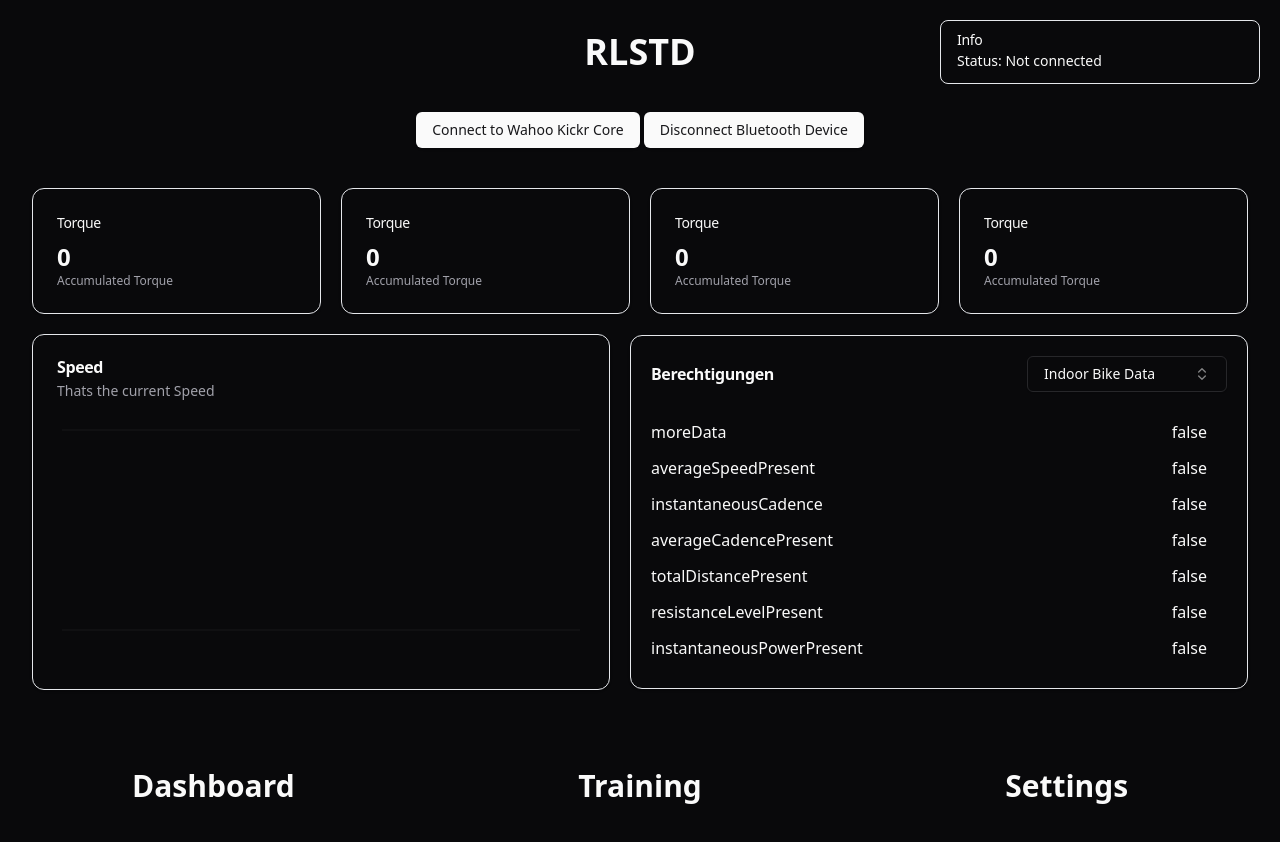
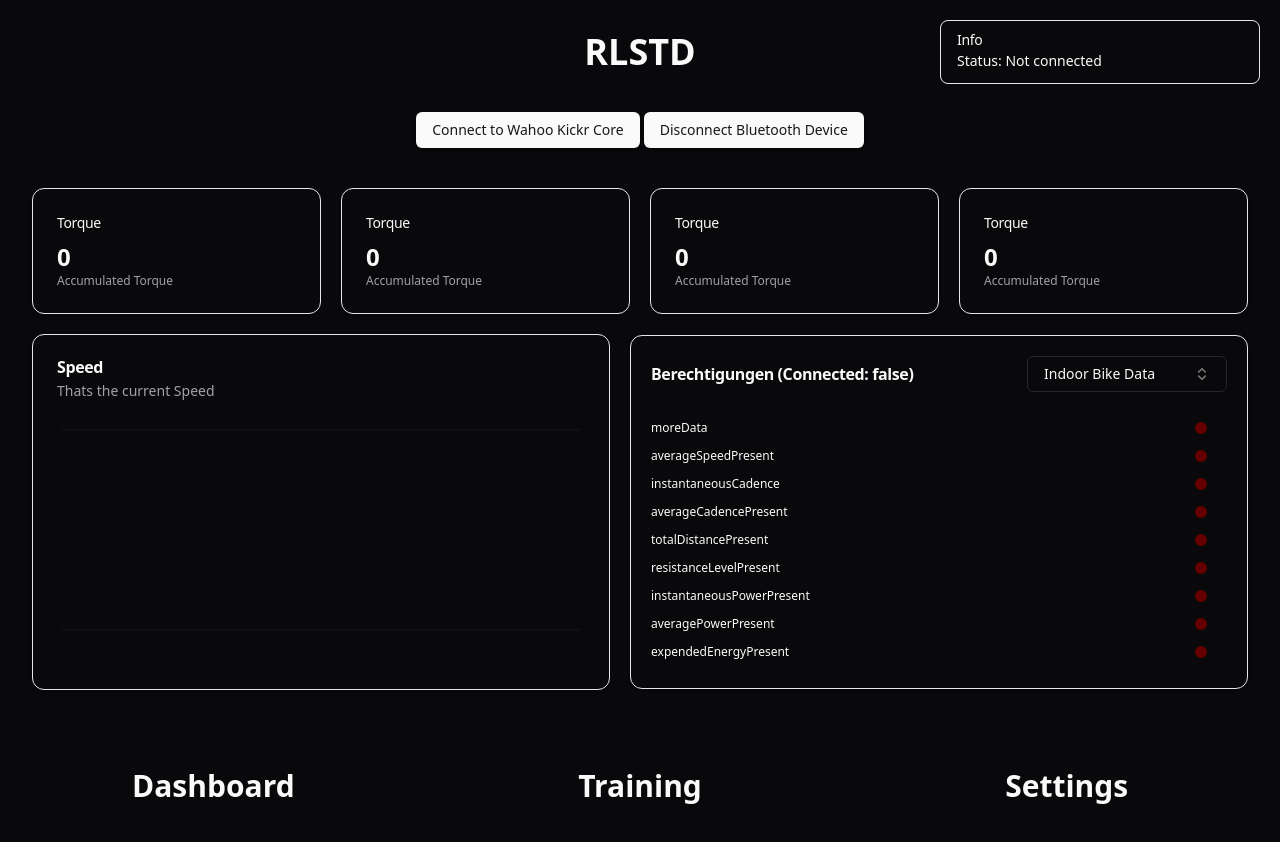
Before and after one commit to pafinkbeiner/RLSTD, a React (Vite) app: page / in a window 1280 px wide. Shown: the top 842 px of the page. Built offline with nearby package versions, Linux system fonts and the light colour scheme.

Commit message:
Added fitness machine feature and target settings feature flags

```diff
--- /dev/null
+++ b/src/components/Circle.tsx
@@ -0,0 +1,16 @@
+interface IProps {
+  color?: string;
+}
+
+const Circle = ({color}: IProps) => {
+
+  const style = {
+    backgroundColor: color ?? "red",
+  }
+
+  return (
+    <div className="h-3 w-3 bg-red-500 rounded-full" style={style}></div>
+  )
+}
+
+export default Circle
--- a/src/components/FlagsBox.tsx
+++ b/src/components/FlagsBox.tsx
@@ -1,29 +1,42 @@
 import { useEffect, useState } from "react";
 import { ComboBox } from "./ComboBox"
 import { Card, CardTitle } from "./ui/card"
-import { notify_0x2AD2 } from "@/lib/bluetooth";
-import { convert_0x2AD2, flags_0x2AD2 } from "@/lib/convert";
+import { connected, notify_0x2AD2, read_0x2ACC } from "@/lib/bluetooth";
+import { convert_0x2ACC, convert_0x2AD2, flags_0x2ACC_FMFF, flags_0x2ACC_TSFF, flags_0x2AD2 } from "@/lib/convert";
+import Circle from "./Circle";
 
 const options = [
   { value: "indoor_bike_data", label: "Indoor Bike Data" },
-  { value: "2", label: "Option 2" },
-  { value: "3", label: "Option 3" },
+  { value: "fitness_machine_feature", label: "Fitness Machine Feature" },
+  { value: "target_setting_feature", label: "Target Setting Feature" },
 ];
 
 const FlagsBox = () => {
 
+  const [connectedState, setConnectedState] = useState(false);
   const [selectedOption, setSelectedOption] = useState<string>("");
   const [flag_0x2AD2, setFlags_0x2AD2] = useState<number>(0);
+  const [flag_0x2ACC_FMFF, setFlags_0x2ACC_FMFF] = useState<number>(0);
+  const [flag_0x2ACC_TSFF, setFlags_0x2ACC_TSFF] = useState<number>(0);
 
   useEffect(() => {
+
+    const sub_connected = connected.asObservable().subscribe(v => setConnectedState(v));
 
     const sub_0x2AD2 = notify_0x2AD2.asObservable().subscribe(v => {
       const value = convert_0x2AD2(v);
       setFlags_0x2AD2(value.flags);
     });
 
+    read_0x2ACC?.refresh().then(v => {
+      const value = convert_0x2ACC(v);
+      setFlags_0x2ACC_FMFF(value.fitnessMachineFeatures);
+      setFlags_0x2ACC_TSFF(value.targetSettingFeatures);
+    });
+
     return () => {
       sub_0x2AD2.unsubscribe();
+      sub_connected.unsubscribe();
     }
   }, [])
 
@@ -31,7 +44,7 @@ const FlagsBox = () => {
   return (
     <Card style={{ height: "22.125rem" }} className='min-w-64 flex-1 p-5'>
       <div className="flex flex-row items-center justify-between mb-4">
-        <CardTitle>Berechtigungen</CardTitle>
+        <CardTitle>Berechtigungen (Connected: {connectedState.toString()})</CardTitle>
         <ComboBox options={options} valueChanged={(v) => setSelectedOption(v)} />
       </div>
       <div className='flex flex-col gap-3 pt-3 overflow-y-auto max-h-64 pr-5'>
@@ -40,8 +53,30 @@ const FlagsBox = () => {
           Object.entries(flags_0x2AD2).map(([key, value]: [string, any]) => {
             return (
               <div key={key} className='flex flex-row items-center justify-between'>
-                <p>{key}</p>
-                <p>{(value & flag_0x2AD2) > 0 ? "true" : "false"}</p>
+                <p className="text-xs">{key}</p>
+                {(value & flag_0x2AD2) > 0 ? <Circle color="#006600" /> : <Circle color="#660000" />}
+              </div>
+            )
+          })
+        }
+        {
+          selectedOption === "fitness_machine_feature" &&
+          Object.entries(flags_0x2ACC_FMFF).map(([key, value]: [string, any]) => {
+            return (
+              <div key={key} className='flex flex-row items-center justify-between'>
+                <p className="text-xs">{key}</p>
+                {(value & flag_0x2ACC_FMFF) > 0 ? <Circle color="#006600" /> : <Circle color="#660000" />}
+              </div>
+            )
+          })
+        }
+        {
+          selectedOption === "target_setting_feature" &&
+          Object.entries(flags_0x2ACC_TSFF).map(([key, value]: [string, any]) => {
+            return (
+              <div key={key} className='flex flex-row items-center justify-between'>
+                <p className="text-xs">{key}</p>
+                {(value & flag_0x2ACC_TSFF) > 0 ? <Circle color="#006600" /> : <Circle color="#660000" />}
               </div>
             )
           })
```
